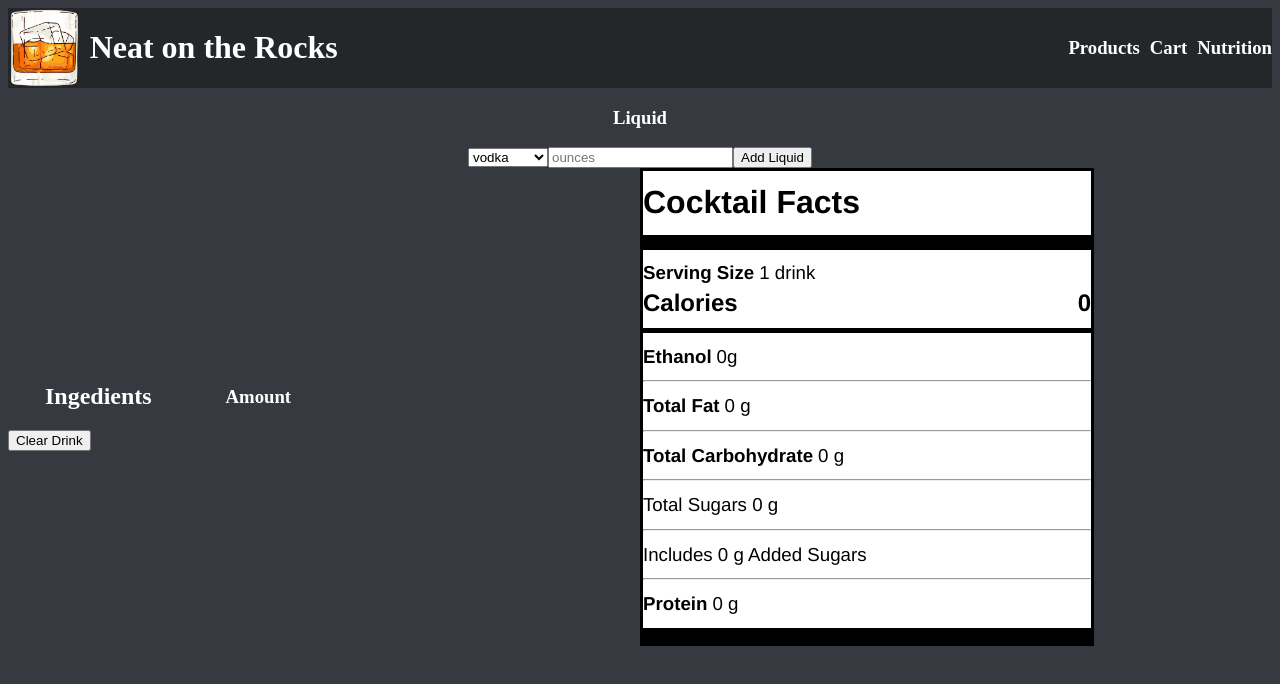
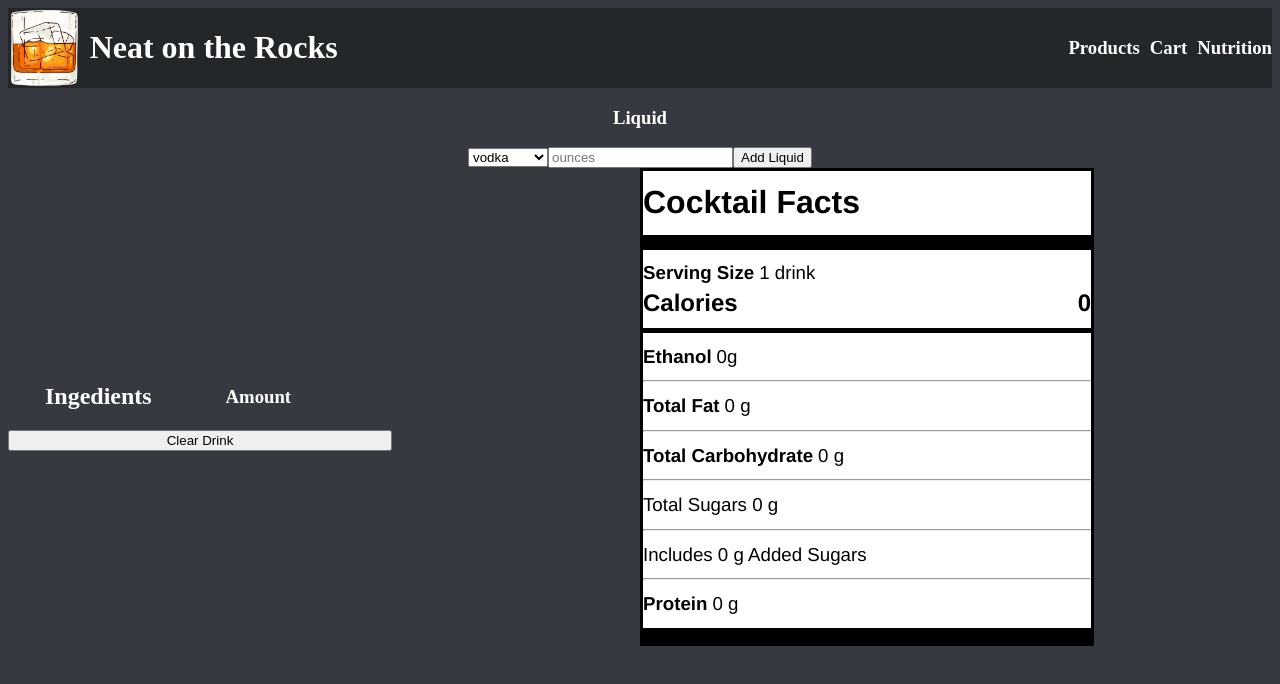
Before and after one commit to aldoportillo/NeatontheRocks, a React (Create React App) app: page /macro in a window 1280 px wide. Shown: the top 684 px of the page. Built offline with nearby package versions, Linux system fonts and the light colour scheme.

Commit message:
Style clear button slightly

```diff
--- a/src/index.css
+++ b/src/index.css
@@ -119,13 +119,27 @@ h1, h3{
 
 .spec-list-container {
   color: white;
+  display: flex;
+  flex-direction: column;
 }
 .spec-list{
   display: flex;
   justify-content: space-around;
   align-items: center;
-  width: 80vw;
 }
+
+.spec-list-container {
+  color: white;
+  display: flex;
+  flex-direction: column;
+  width: 40vw;
+}
+
+.spec-list-container > button{
+  width: 30vw;
+}
+
+
 
 
 @media only screen and (min-width:1025px) {
```
